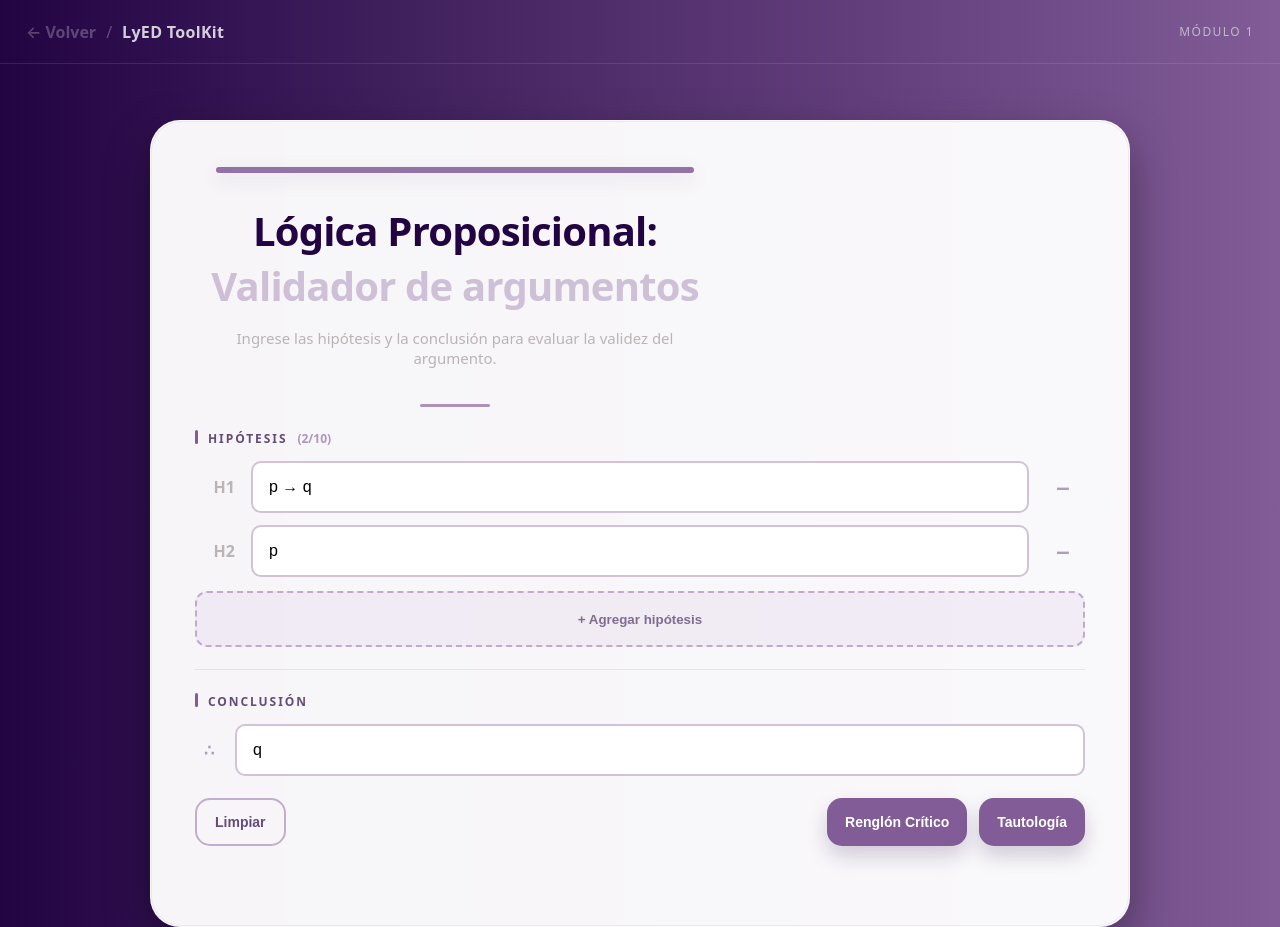
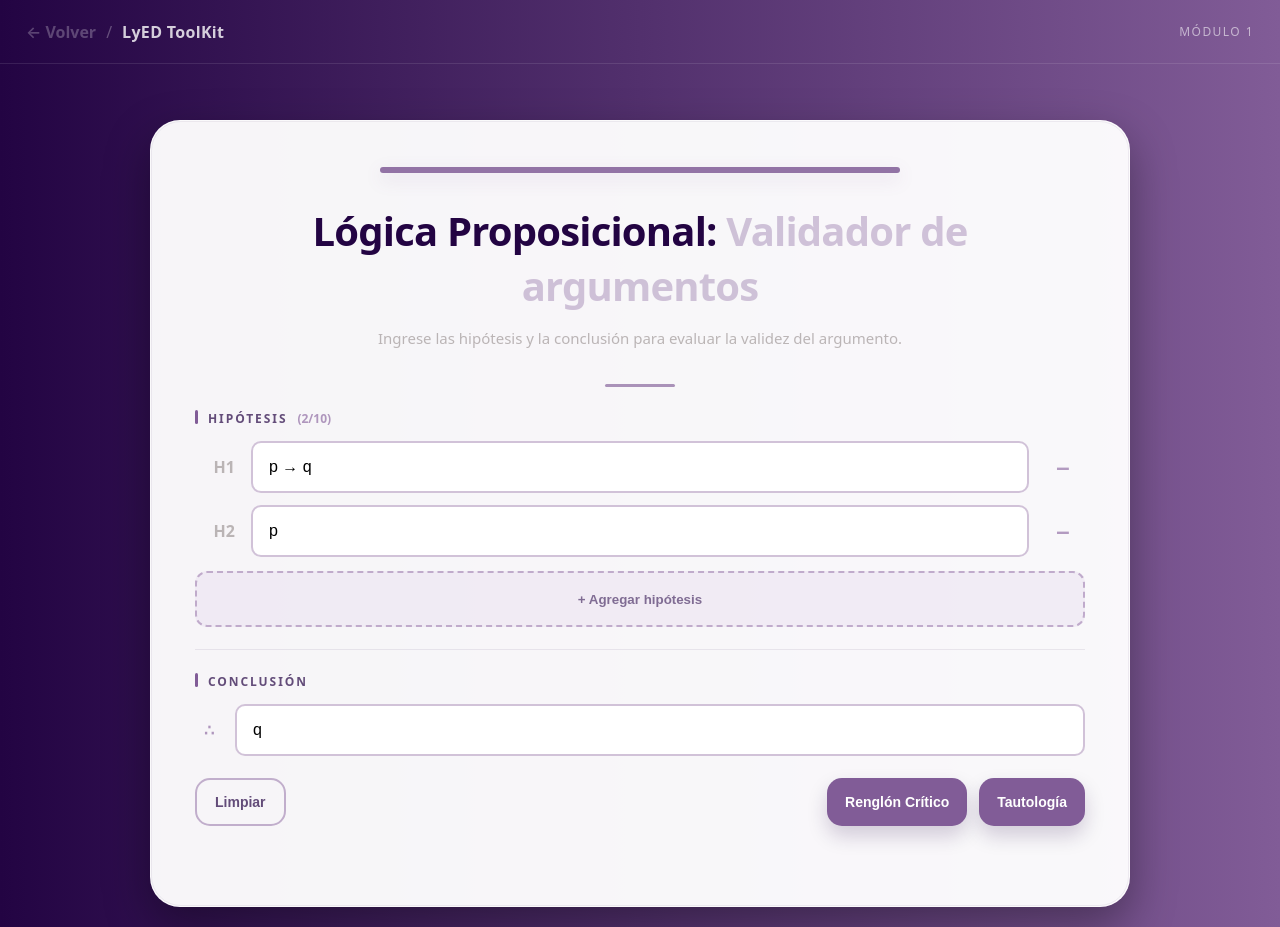
Before and after one commit to ESofTero/LyED-Toolkit, a website: page validator-module1/validator.html in a window 1280 px wide. Shown: the top 927 px of the page. Drawn offline with Linux system fonts and the light colour scheme.

Commit message:
Js y css --version 2

```diff
--- a/validator-module1/validator.css
+++ b/validator-module1/validator.css
@@ -3,11 +3,12 @@
 body{
     margin: 0;
     font-family: ui-sans-serif, system-ui, -apple-system, Segoe UI, Roboto, Arial, "Noto Sans", "Helvetica Neue";
-    min-height: 100vh;
+    min-height: 100vh;     /* ✅ fallback estable */
+    min-height: 100dvh;    /* ✅ moderno estable en Chromium */
+    /* quita 100svh */
     color: #ffffff;
     background: linear-gradient(270deg, #815c97, #230443);
     overflow-x: hidden;
-    overflow-y: auto;
 }
 
 /* Top bar */
@@ -46,19 +47,15 @@ body{
 /* Page */
 .page{
     padding: 56px 16px 72px;
-    display: flex;
-    flex-direction: column;
-    align-items: center;
-    min-height: 100vh;
-    width: 100%;
+    display: grid;
+    justify-items: center;
 }
 
 .hero{
-    width: min(520px, 100%);
+    width: min(980px, 100%);
     text-align: center;
     margin-bottom: 22px;
     display: grid;
-    grid-template-columns: 1fr;
     justify-items: center;
     gap: 15px;
 }
@@ -66,6 +63,7 @@ body{
 .hero h1{
     font-size: clamp(26px, 3.2vw, 40px);
     margin: 15px auto 0;
+    text-align: center;
     letter-spacing: -0.02em;
 }
 
@@ -77,6 +75,7 @@ body{
     margin: 0 auto 15px;
     color: rgba(96, 82, 80, 0.4);
     font-size: 15px;
+    text-align: center;
 }
 
 .title-line{
@@ -106,7 +105,6 @@ body{
     border: 1px solid rgba(255,255,255,.35);
     padding: clamp(26px, 3.5vw, 44px);
     position: relative;
-    contain: layout style paint;
 }
 
 .card::after{
@@ -115,7 +113,8 @@ body{
     inset: 0;
     pointer-events:none;
     border-radius: 30px;
-    box-shadow: inset 0 0 0 1px rgba(35,4,67,.06);
+    /* box-shadow: inset 0 0 0 1px rgba(35,4,67,.06); */
+    border: 1px solid rgba(35,4,67,.06); /* ✅ mismo look, menos costo */
 }
 
 /* Section header */
@@ -155,7 +154,6 @@ body{
 .hypotheses{
     display: grid;
     gap: 12px;
-    width: 100%;
 }
 
 .hyp-row{
--- a/validator-module1/validator.js
+++ b/validator-module1/validator.js
@@ -1,4 +1,7 @@
 document.addEventListener("DOMContentLoaded", function () {
+    if (window.__LYED_VALIDATOR_INIT__) return;
+    window.__LYED_VALIDATOR_INIT__ = true;
+
     let MAX = 10;
     let MIN = 1;
 
```
